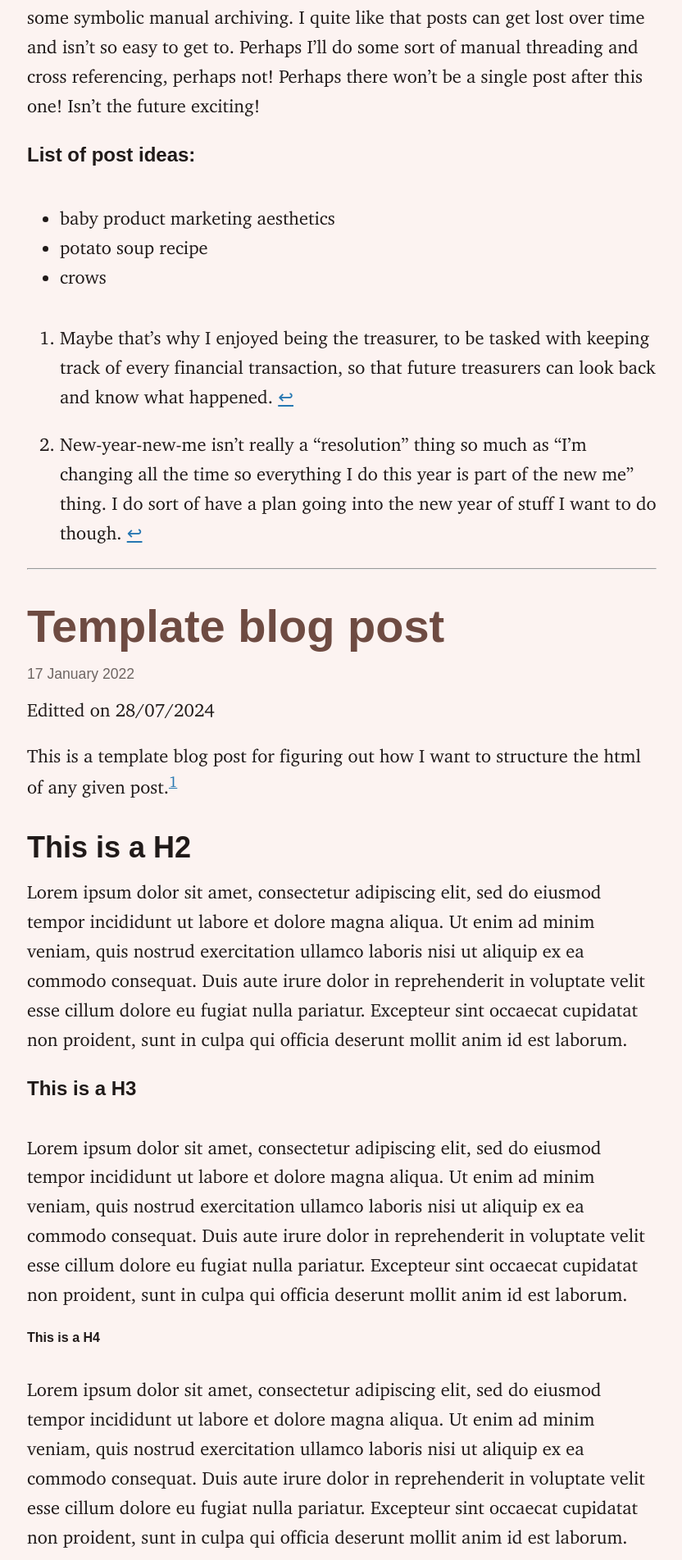
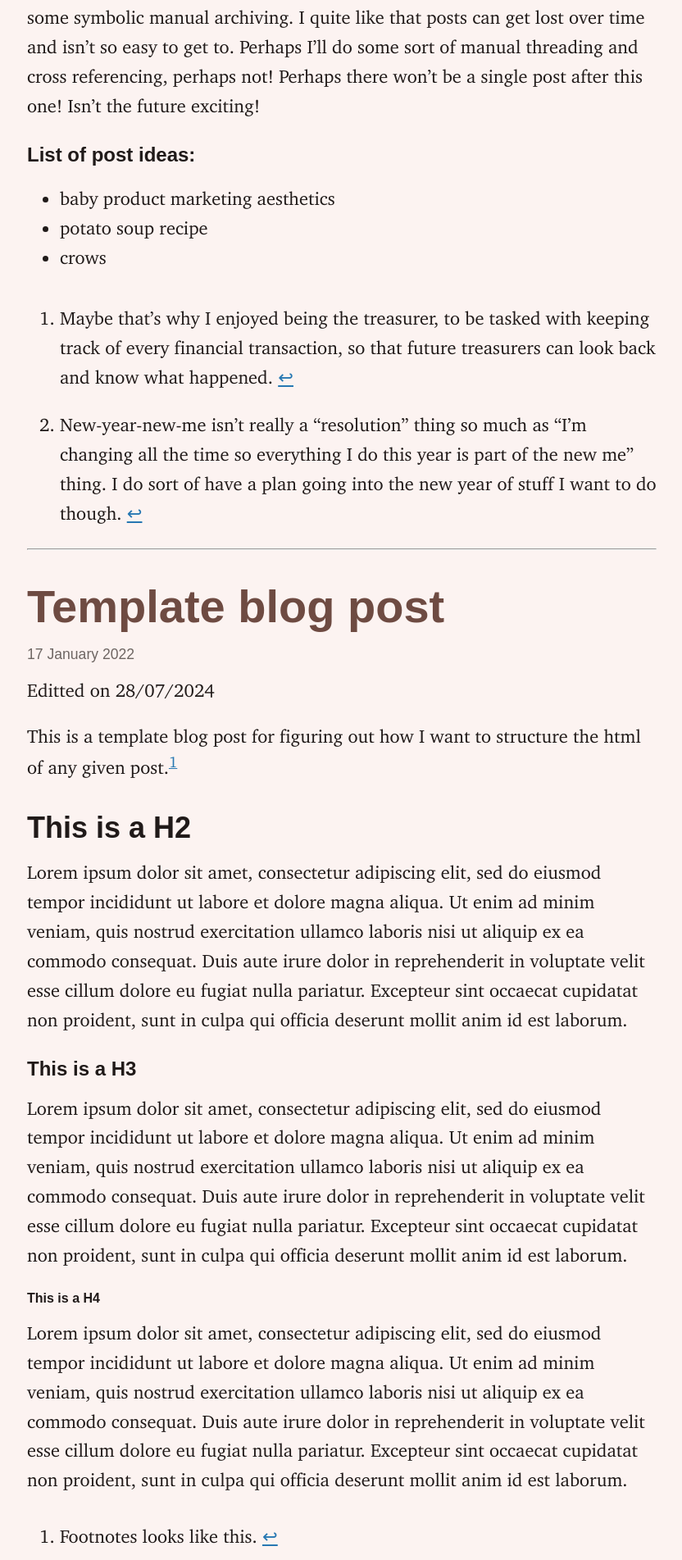
Before and after one commit to retasu1/retasu1.github.io, a Jekyll site: the page built from _years/2022.md, in a window 1280 px wide. Shown: the part 2932-4835 px from the top of the page at 82% size, without its empty margins (223-1055 px from the left). Built offline with Jekyll 4.4.1, drawn with Linux system fonts in a browser that asks for light colours.

Commit message:
heading bot margin zero

```diff
--- a/_sass/_base.scss
+++ b/_sass/_base.scss
@@ -37,9 +37,12 @@ h1 {
 	}
 }
 
+h2, h3, h4 {
+	margin-bottom: 0;
+}
+
 h2 {
 	font-size: $fs-h2;
-	margin-bottom: 0;
 
 	@include medium {
 		font-size: $fs-h2-l;
```
